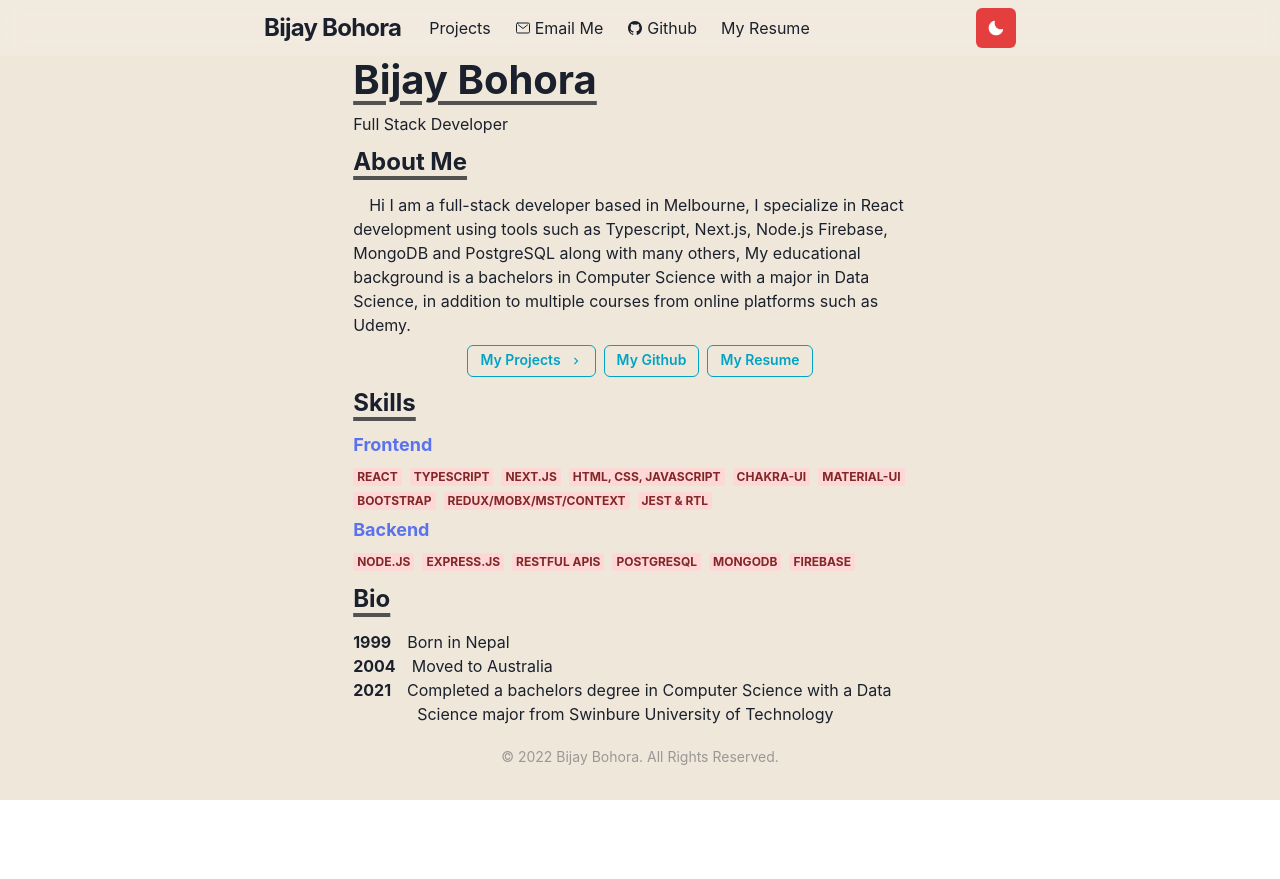
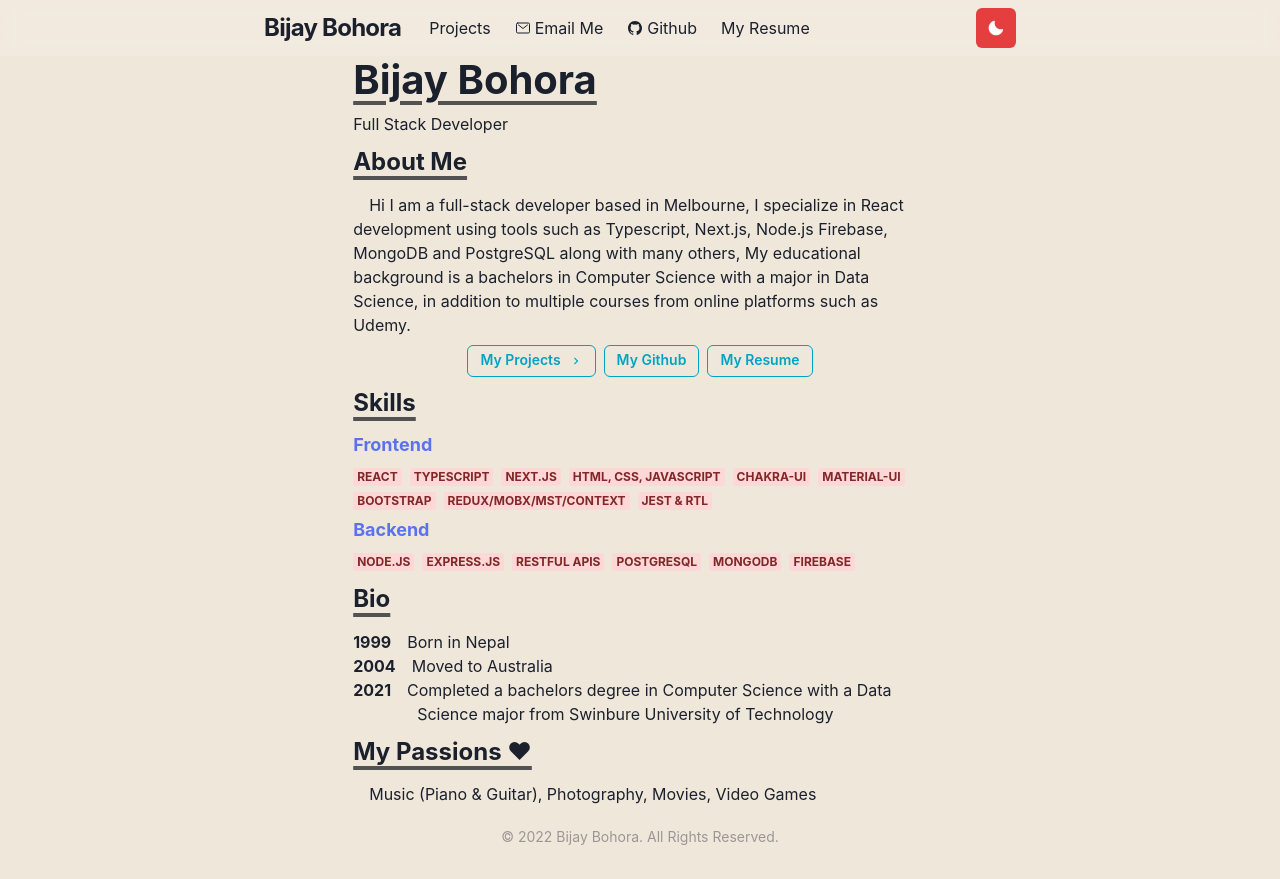
Before and after one commit to Bijayb37/Rebuilt-Portfolio, a Next.js app: page / in a window 1280 px wide. Before the commit the page ends 800 px from the top, so only its background shows below. Built offline with nearby package versions, Linux system fonts and the light colour scheme.

Commit message:
fix resume

```diff
--- a/src/components/Navbar.tsx
+++ b/src/components/Navbar.tsx
@@ -123,7 +123,6 @@ export default function Navbar(props) {
 
         <Box flex={1} textAlign="right">
           <DarkModeSwitch />
-
           <Box ml={2} display={{ base: "inline-block", md: "none" }}>
             <Menu isLazy id="navbar-menu">
               <MenuButton
--- a/src/components/layouts/Articles.tsx
+++ b/src/components/layouts/Articles.tsx
@@ -6,7 +6,6 @@ const variants = {
   enter: { opacity: 1, x: 0, y: 0 },
   exit: { opacity: 0, x: 0, y: 100 },
 }
-
 
 export default function Articles({ children, title = "" }) {
   const realTitle = `${title} - Bijay Bohora`
--- a/src/pages/index.tsx
+++ b/src/pages/index.tsx
@@ -113,6 +113,14 @@ const Index = () => (
           major from Swinbure University of Technology
         </BioSection>
       </Sections>
+      <Sections delay={0.3}>
+        <Heading variant="section-title">
+        My Passions ♥
+        </Heading>
+        <Paragraph>
+          Music (Piano & Guitar), Photography, Movies, Video Games
+        </Paragraph>
+      </Sections>
     </Container>
   </Layout>
 )
```
Also changed, not shown: 1 other file (tests, documents, lock files or other folders). Lines whose indentation alone changed are shown as unchanged.
